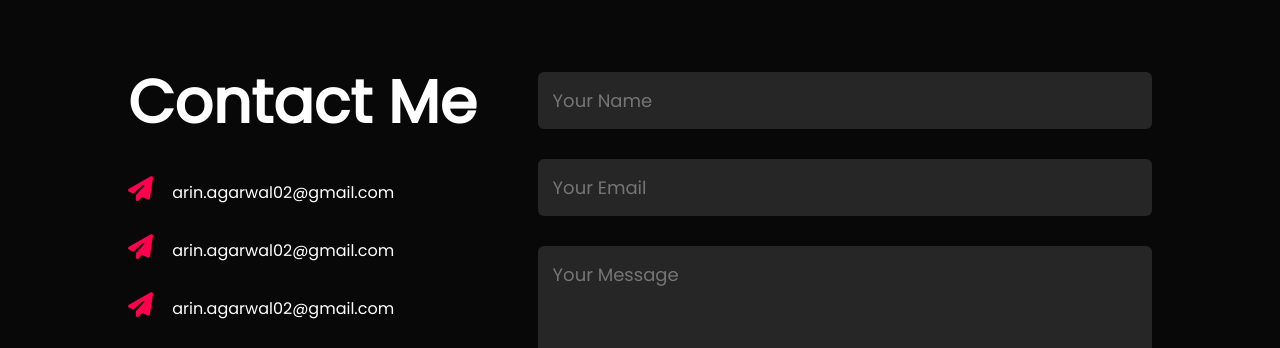
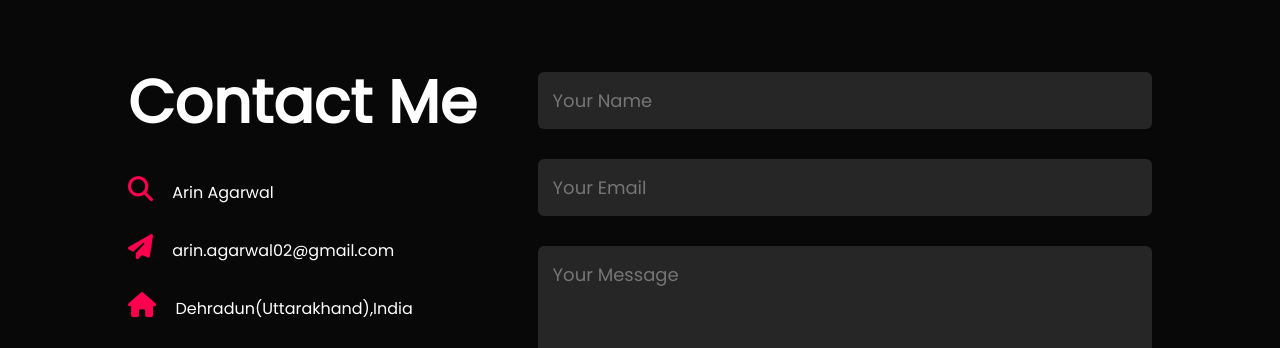
Before and after one commit to sanjeevbcep/PostfolioWebsite, a plain HTML site: page index.html in a window 1280 px wide. Shown: the part 2845-3193 px from the top of the page. Drawn offline with nearby package versions, Linux system fonts and the light colour scheme.

Commit message:
Jan 18, 2023, 5:14 PM

```diff
--- a/index.html
+++ b/index.html
@@ -323,8 +323,8 @@
                     <!-- name -->
                     <p>
                         <!-- icon added of plane -->
-                        <i class="fa-solid fa-paper-plane"></i>
-                        arin.agarwal02@gmail.com
+                        <i class="fa-solid fa-magnifying-glass"></i>
+                        Arin Agarwal
                     </p>
                     <!-- email id -->
                     <p>
@@ -341,8 +341,8 @@
 
                     <p>
                         <!-- icon added of plane -->
-                        <i class="fa-solid fa-paper-plane"></i>
-                        arin.agarwal02@gmail.com
+                        <i class="fa-solid fa-house"></i>
+                        Dehradun(Uttarakhand),India
                     </p>
 
                     <!-- social media icons -->
```
